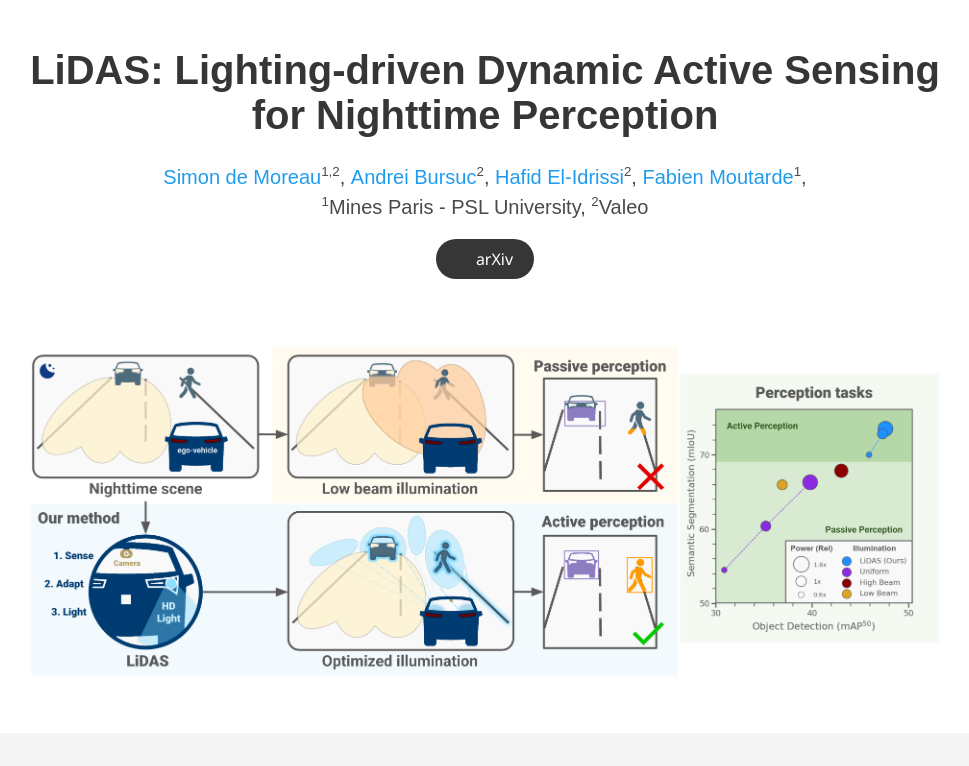
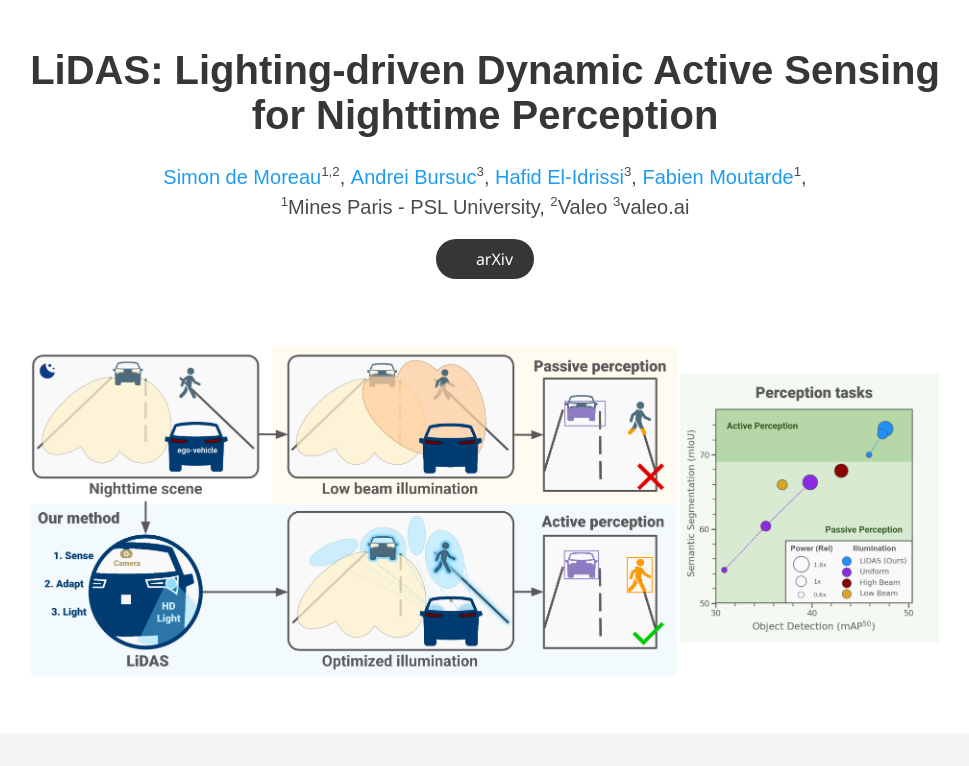
Before and after one commit to SimondeMoreau/LiDAS, a plain HTML site: page index.html in a window 1280 px wide. Shown: the top 766 px of the page, without its empty margins (155-1124 px from the left). Drawn offline with nearby package versions, Linux system fonts and the light colour scheme; some packages are replaced by stand-ins of ours; a script that the page names is missing; some icons are missing; a web font is replaced by a local one.

Commit message:
Update affiliations

```diff
--- a/index.html
+++ b/index.html
@@ -55,10 +55,10 @@
               </span>
 
                   <span class="author-block">
-                    <a href="https://abursuc.github.io/" target="_blank">Andrei Bursuc</a><sup style="font-size: 10pt;">2</sup>,
+                    <a href="https://abursuc.github.io/" target="_blank">Andrei Bursuc</a><sup style="font-size: 10pt;">3</sup>,
                   </span>
                   <span class="author-block">
-                    <a href="https://www.linkedin.com/in/hafid-el-idrissi-640a6910b" target="_blank">Hafid El-Idrissi</a><sup style="font-size: 10pt;">2</sup>,
+                    <a href="https://www.linkedin.com/in/hafid-el-idrissi-640a6910b" target="_blank">Hafid El-Idrissi</a><sup style="font-size: 10pt;">3</sup>,
                   </span>
 
                   <span class="author-block">
@@ -70,6 +70,7 @@
                     <span class="author-block">
                       <sup style="font-size: 10pt;">1</sup>Mines Paris - PSL University,
                       <sup style="font-size: 10pt;">2</sup>Valeo
+                      <sup style="font-size: 10pt;">3</sup>valeo.ai
                       <!-- <br>
                       Conferance name and year -->
                     </span>
```
